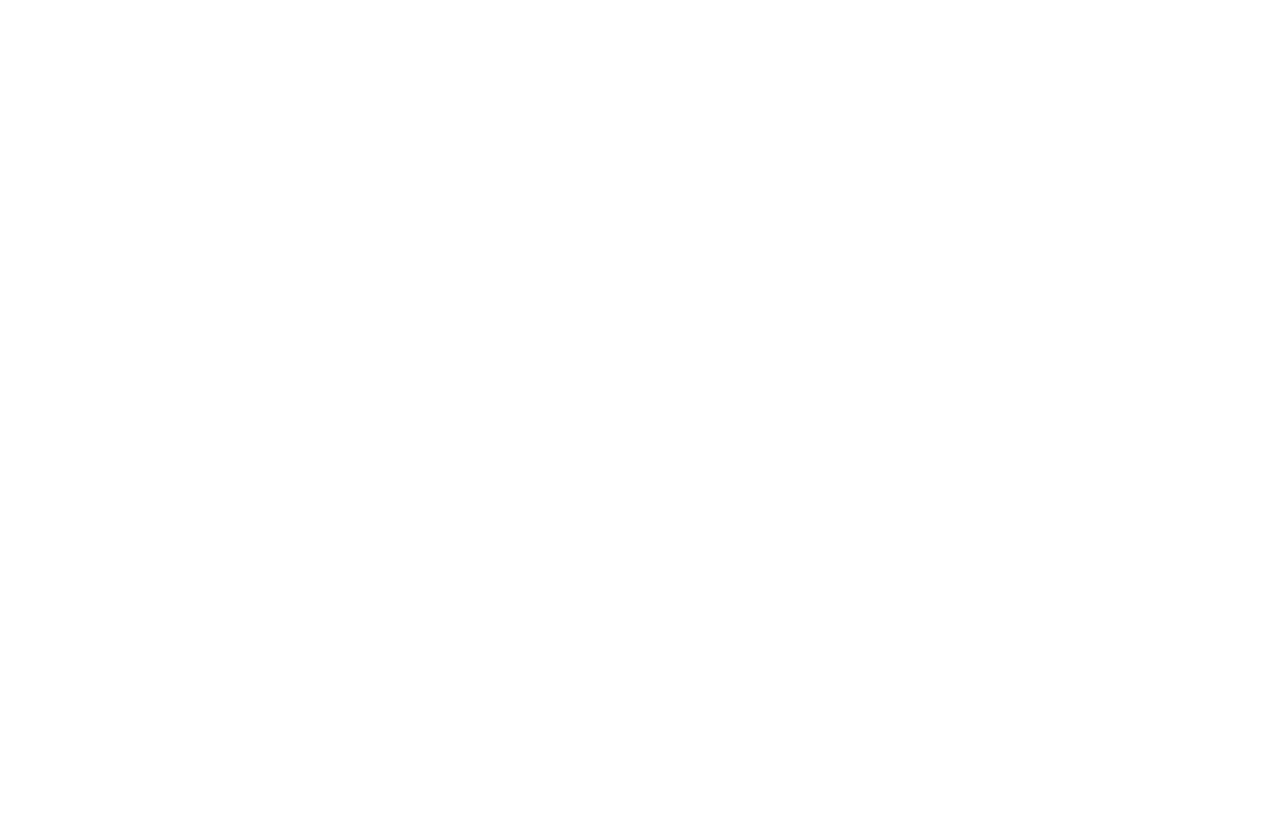
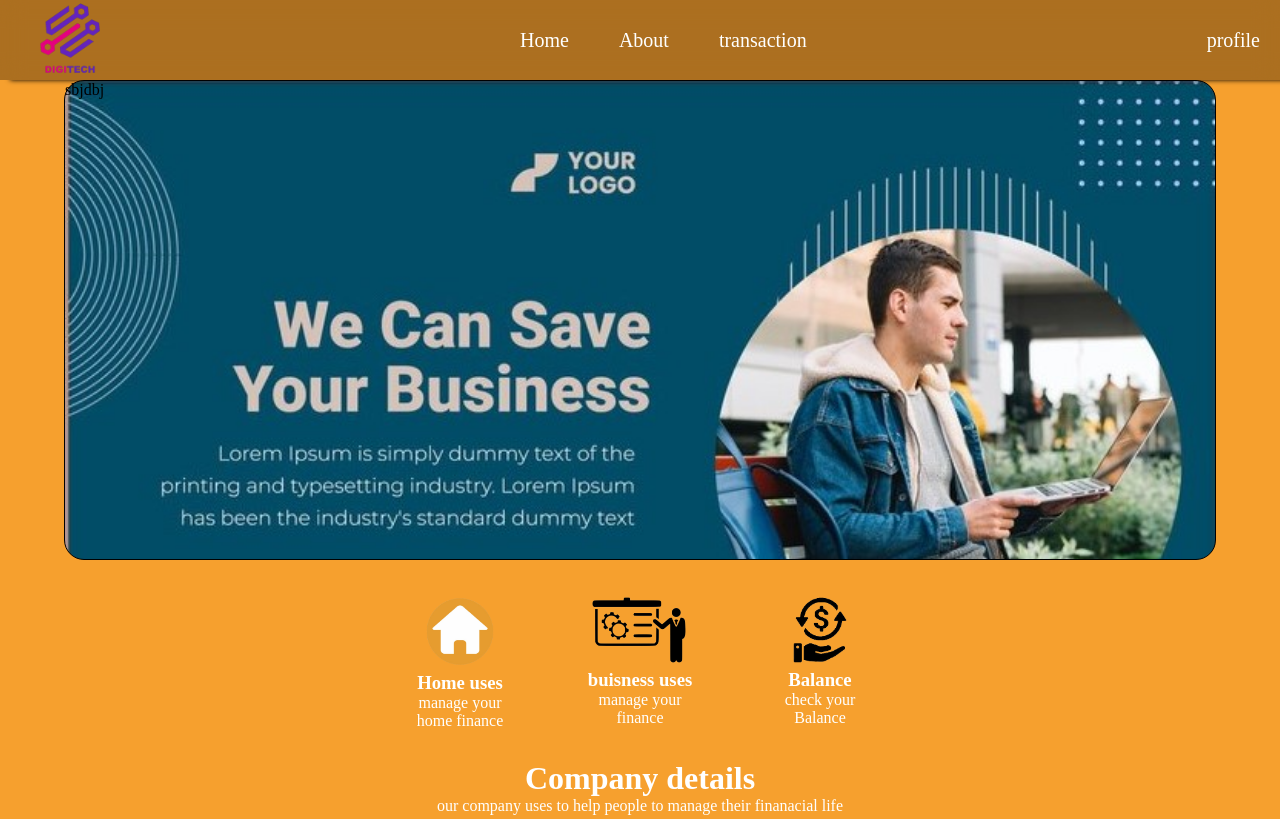
Before and after one commit to srijaray/ClashDevs_Mind_Install, a plain HTML site: page index.html in a window 1280 px wide. Shown: the top 819 px of the page. Drawn offline with Linux system fonts and the light colour scheme.

Commit message:
add new initial

```diff
--- a/index.html
+++ b/index.html
@@ -4,6 +4,8 @@
     <meta charset="UTF-8">
     <meta name="viewport" content="width=device-width, initial-scale=1.0">
     <title>Document</title>
+
+    <link rel="stylesheet" href="style.css">
 </head>
 <body>
     <header class="header">
@@ -12,10 +14,81 @@
 
         </div>
 
-        <nav class="main-nav ">
+        <nav class="main-nav container">
+            <a href="#home" class="logo">
+                <img src="WhatsApp_Image_2024-04-08_at_16.33.19_efde6919-removebg-preview.png" alt="#" width="100px">
+            </a>
 
+            <div class="nav-menu">
+                <ul class="list-menu">
+                    <li class="list-item">
+                        <a href="#home">Home</a>
+                    </li>
+
+
+                    <li class="list-item">
+                        <a href="#home">About</a>
+                    </li>
+
+
+                    <li class="list-item">
+                        <a href="transactions/indextr.html">transaction</a>
+                    </li>
+                </ul>
+
+            </div>
+
+            <div class="nav-actions">
+                <a href="#profile" class="profile">profile</a>
+
+            </div>
         </nav>
 
     </header>
+
+    <div class="main">
+        <div class="banner">
+            sbjdbj
+        </div>
+    </div>
+
+    <div class="option-list">
+        <div class="options">
+            <img src="home.png" alt=""width="70px">
+            <h3>Home uses</h3>
+            <p>manage your home finance</p>
+        </div>
+
+        <div class="options">
+            <img src="buisness.png" alt=""width="100px">
+            <h3>buisness uses</h3>
+            <p>manage your finance</p>
+        </div>
+
+
+        <div class="options">
+            <img src="salary.png" alt=""width="70px">
+            <h3>Balance</h3>
+            <p>check your Balance</p>
+        </div>
+
+    </div>
+
+
+    <div class="about">
+        <h1 class="about">
+            Company details
+        </h1>
+        <p>our company uses to help people to manage their finanacial life</p>
+    </div>
+
+    <div class="responses">
+        <img src="hasi.jpg" alt="" width="500px">
+
+    </div>
+    <div class="about">
+
+    </div>
+
 </body>
 </html>
--- a/style.css
+++ b/style.css
@@ -0,0 +1,112 @@
+*{
+    margin: 0;
+    padding: 0;
+    box-sizing: border-box;
+}
+
+body{
+    height: 100%;
+    width: 100%;
+    background: #f59210de;
+    /* display: flex; */
+}
+
+.container{
+    padding: 10px 20px;
+}
+
+a{
+    text-decoration: none;
+}
+
+ul{
+    list-style: none;
+}
+
+.header{
+    position: sticky;
+    top: 0;
+    width: 100%;
+    display: flex;
+    flex-direction: column;
+}
+
+.main-nav{
+    height: 80px;
+    display: flex;
+    align-items: center;
+    justify-content: space-between;
+    & a{
+        color: #fff;
+        font-size: 20px;
+        font-weight: 500;
+    }
+}
+
+.list-menu{
+    display: flex;
+    gap: 50px;
+}
+
+.main-nav{
+    background: rgba(0,0,0,.3);
+    box-shadow: 10px 0 5px #000;
+    backdrop-filter: blur(12px);
+}
+
+.banner{
+    height: 60vh;
+    width: 90vw;
+    /* position: relative; */
+    border: 1px solid;
+    margin: auto;
+    background-image: url(WhatsApp\ Image\ 2024-04-08\ at\ 16.23.40_f5bb6df9.jpg);
+    background-repeat: no-repeat;
+    background-size: cover;
+    border-radius: 20px;
+}
+
+.option-list{
+    width: 100%;
+    /* border: 1px solid ; */
+    height: 200px;
+    display: flex;
+    align-items: center;
+    justify-content: center;
+    gap: 30px;
+}
+
+.options{
+
+    height: 150px;
+    width: 150px;
+    /* border: 1px solid ; */
+    padding: 10px 20px;
+    color: #fff;
+    text-align: center;
+    cursor: pointer;
+}
+
+
+
+.about{
+    text-align: center;
+    color: white;
+}
+
+.responses{
+
+    margin: 50px 20px 0;
+    display: flex;
+    gap: 50px;
+    /* margin: auto; */
+    align-items: center;
+    justify-content: center;
+    /* margin: auto; */
+}
+
+.people1{
+    height: 150px;
+    width: 250px;
+    border: 1px solid white;
+}
--- /dev/null
+++ b/transactions/style.css
@@ -0,0 +1,32 @@
+*{
+    padding: 0;
+    margin: 0;
+}
+
+body{
+    display: flex;
+    flex-direction: column;
+    gap: 10px;
+}
+.person{
+    height: 100px;
+    width: 100%;
+    background-color: #111;
+    border-radius: 20px;
+
+}
+
+.addnew{
+    margin-left: 20px;
+    width: 200px;
+    background: #514242;
+    height: 100px;
+    border-radius: 20px;
+    text-align: center;
+
+}
+
+.addnew h2{
+    margin-top: 30px;
+    color: #fffafa;
+}
```
Also changed, not shown: transactions/indextr.html (added, +24 -0 lines), WhatsApp Image 2024-04-08 at 16.23.40_f5bb6df9.jpg (added), WhatsApp_Image_2024-04-08_at_16.33.19_efde6919-removebg-preview.png (added), buisness.png (added), hasi.jpg (added), home.png (added), salary.png (added).
